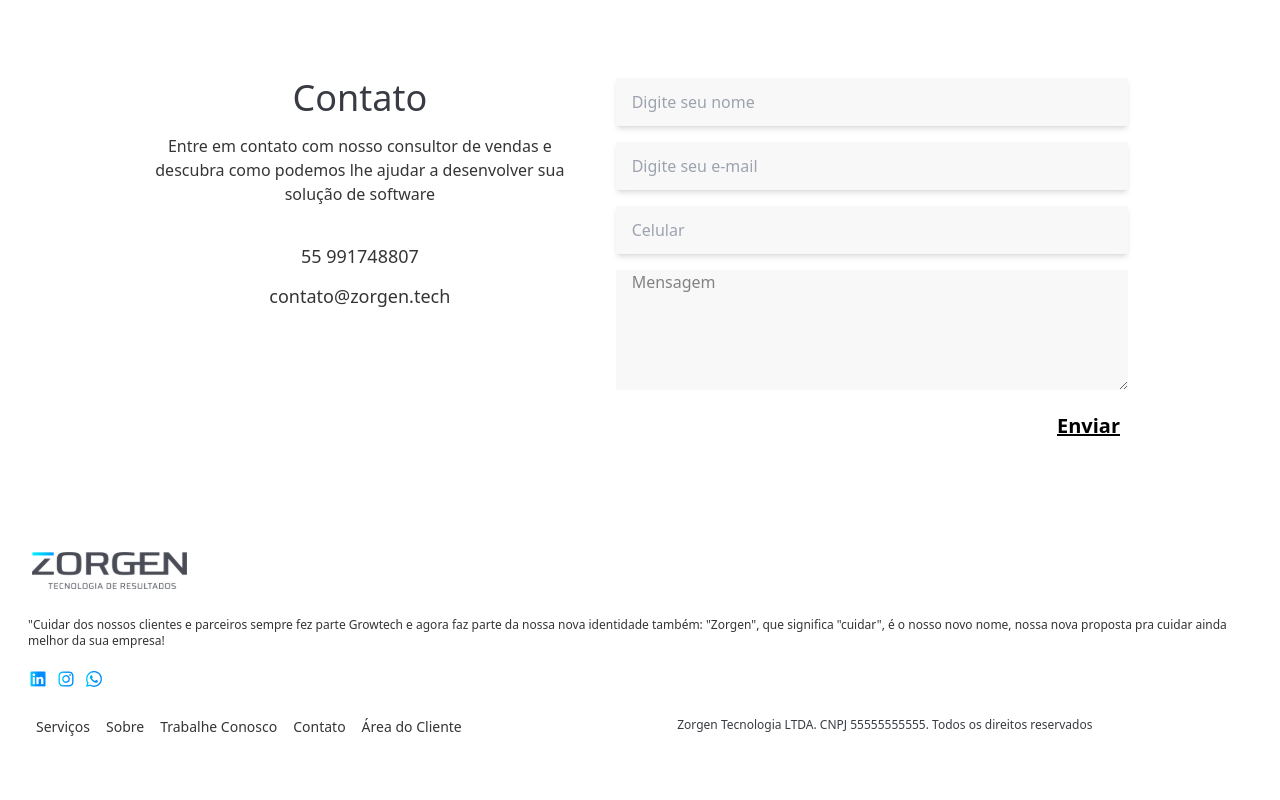
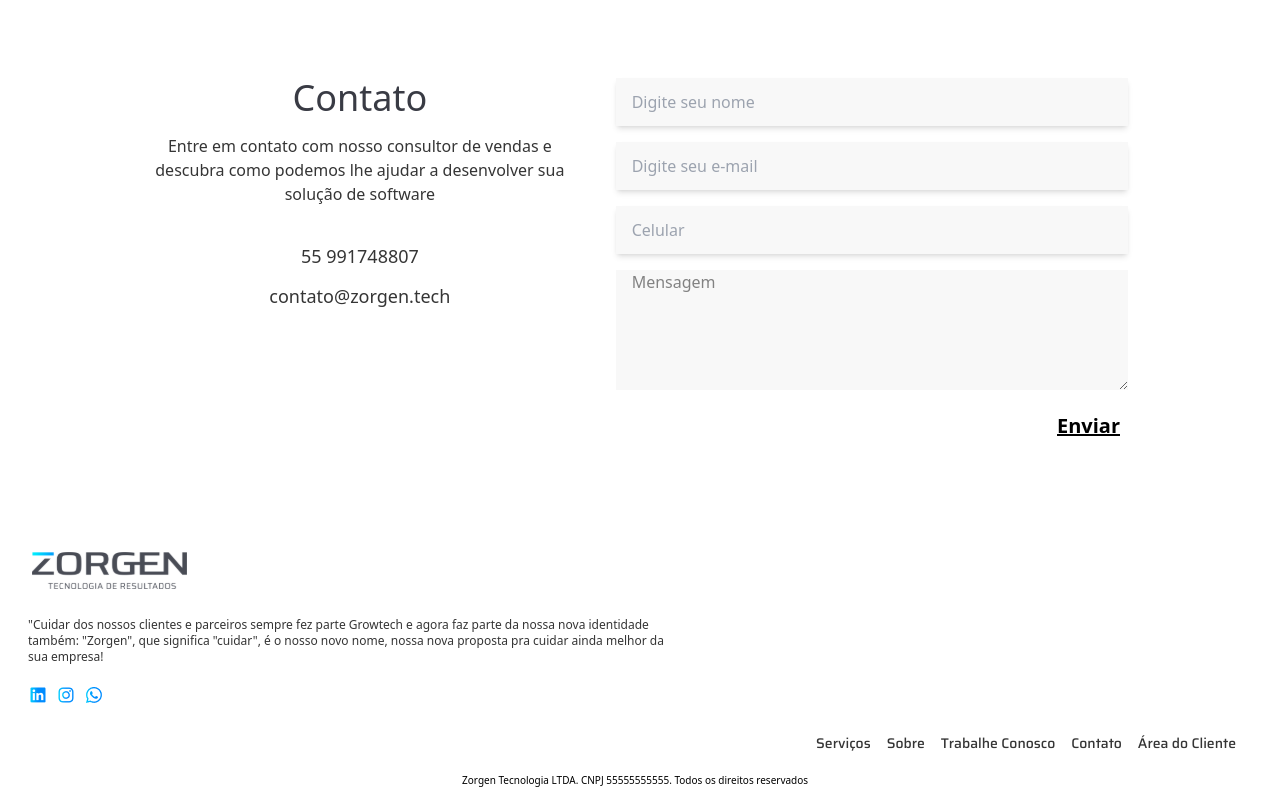
Before and after one commit to Yagasaki7K/fork-zorgen, a React (Vite) app in the folder zorgen/: page / in a window 1280 px wide. Shown: the part 1236-2036 px from the top of the page. Before the commit the page ends 1989 px from the top, so only its background shows below. Built offline with nearby package versions, Linux system fonts and the light colour scheme.

Commit message:
footer att

```diff
--- a/zorgen/package.json
+++ b/zorgen/package.json
@@ -10,6 +10,7 @@
   },
   "dependencies": {
     "@heroicons/react": "^2.0.16",
+    "nodemailer": "^6.9.1",
     "react": "^18.2.0",
     "react-dom": "^18.2.0",
     "swiper": "^9.0.5"
--- a/zorgen/src/components/Button/index.jsx
+++ b/zorgen/src/components/Button/index.jsx
@@ -3,7 +3,7 @@ import React from 'react'
 export default function Button() {
   return (
     <div className='mt-12 px-16 flex justify-center mb-14'>
-      <button className='border border-1 border-black rounded text-center items-center px-12 text-base font-semibold text-titulos h-12 sm:w-3/4 md:2/3 lg:w-2/4'>Saiba mais sobre nossa atuação</button>
+      <button className='border border-1 border-black rounded text-center items-center px-12 text-base font-semibold text-titulos h-12 sm:w-3/4 md:2/3 lg:w-2/4 hover:underline'><a href="#">Saiba mais sobre nossa atuação</a></button>
     </div>
   )
 }
--- a/zorgen/src/components/Footer/ListFooter.jsx
+++ b/zorgen/src/components/Footer/ListFooter.jsx
@@ -4,9 +4,9 @@ export default function ListFooter() {
     const ListFooter = ['Serviços', 'Sobre', 'Trabalhe Conosco', 'Contato', 'Área do Cliente']
 
   return (
-    <ul className='justify-end text-sm font-medium text-texto_final mb-3 sm:flex'>
+    <ul className='justify-end sm:text-sm text-texto_final mb-3 sm:flex sm:mb-0'>
         {ListFooter.map((item, index) => (
-            <li key={index} className="hover:underline mx-2">
+            <li key={index} className="hover:underline mx-2 mb-2 font-medium font-saira text-texto_final">
                 <a href="#">{item}</a>
             </li>
         ))}
--- a/zorgen/src/components/Footer/index.jsx
+++ b/zorgen/src/components/Footer/index.jsx
@@ -9,18 +9,19 @@ export default function Footer() {
       <div className='mx-6'>
         <Logo isFooter={true} />
       </div>
-      <div className='mt-7 mx-7 text-texto_final mb-5'>
+      <div className='mt-7 mx-7 text-texto_final mb-5 sm:w-2/4'>
         <p className='text-xs font-medium'>"Cuidar dos nossos clientes e parceiros sempre fez parte Growtech e agora faz parte da nossa nova identidade também: "Zorgen", que significa "cuidar", é o nosso novo nome, nossa nova proposta pra cuidar ainda melhor da sua empresa!</p>
       </div>
       <ListSection />
-      <div className='flex row flex-wrap mx-7'>
-      <ListFooter />
-        <p className='flex-1 font-normal text-xs text-titulos sm:text-center sm:mb-5 ml-12'>
-          Zorgen Tecnologia LTDA.
-          CNPJ 55555555555.
-          Todos os direitos reservados
-        </p>
 
+      <div className='mx-9 flex sm:justify-end'>
+
+          <p className='font-normal text-text_footer sm:mt-10 sm:mb-3'>
+            Zorgen Tecnologia LTDA.
+            CNPJ 55555555555.
+            Todos os direitos reservados
+          </p>
+          <ListFooter />
       </div>
     </>
   )
--- a/zorgen/src/components/Form/index.jsx
+++ b/zorgen/src/components/Form/index.jsx
@@ -1,5 +1,5 @@
+import React from 'react'
 import Input from '../Form/Input'
-import React from 'react'
 
 export default function index() {
   return (
--- a/zorgen/tailwind.config.cjs
+++ b/zorgen/tailwind.config.cjs
@@ -6,13 +6,17 @@ module.exports = {
   ],
   theme: {
     extend: {
+      fontSize: {
+        text_footer: '10px'
+      },
       colors: {
         titulos: '#393B44',
         textos: '#3F3F3F',
         texto_final: '#353535',
         branco: '#FFFFFF',
         cinza_input: '#F8F8F8',
-        caixa_text: '#828282'
+        caixa_text: '#828282',
+        borda: '#008CFF'
       },
       fontFamily: {
         'saira':['Saira', 'sans-serif']
```
Also changed, not shown: 1 other file (tests, documents, lock files or other folders).
